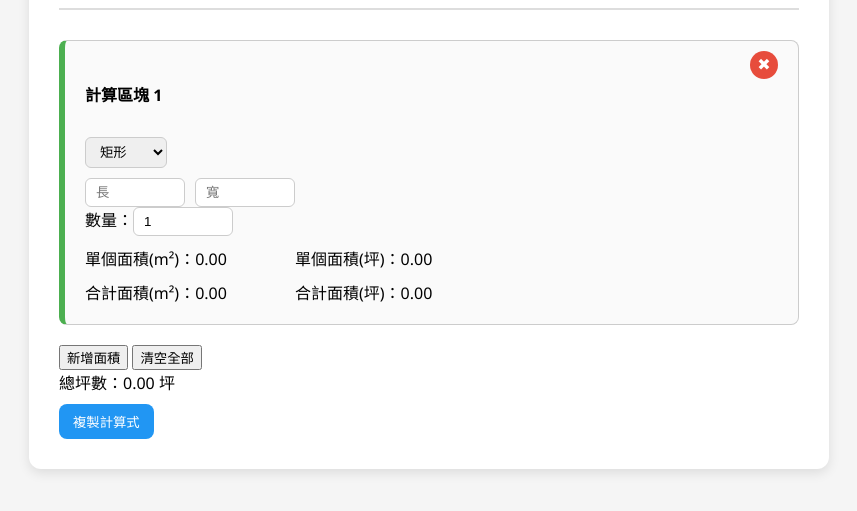
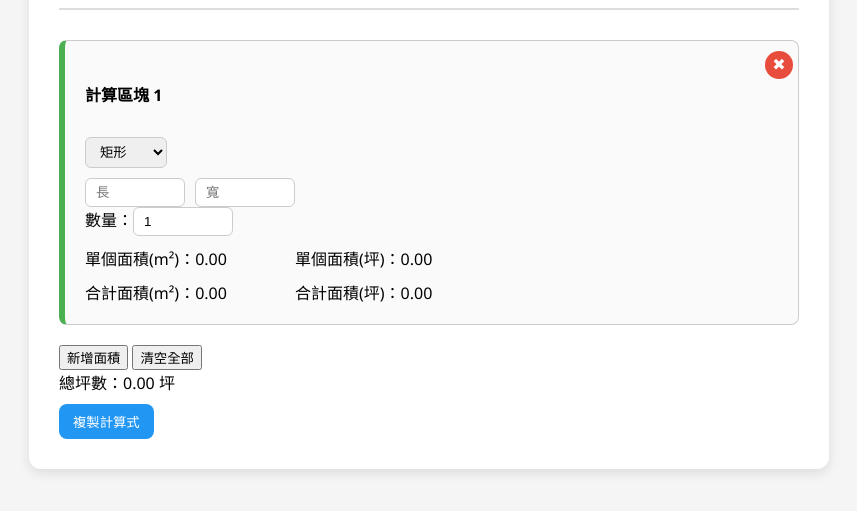
Before and after one commit to graynico/kuan0918, a plain HTML site: page index.html in a window 1280 px wide. Both pictures are taken after a click on the button "新增面積". Shown: the part 131-642 px from the top of the page, without its empty margins (211-1068 px from the left). Drawn offline with Linux system fonts and the light colour scheme.

Commit message:
Update style.css

```diff
--- a/style.css
+++ b/style.css
@@ -48,7 +48,7 @@ hr {
 .delete-area {
   position: absolute;
   top: 10px;
-  right: 20px;
+  right: 5px;
   background-color: #e74c3c;
   color: white;
   border: none;
```
